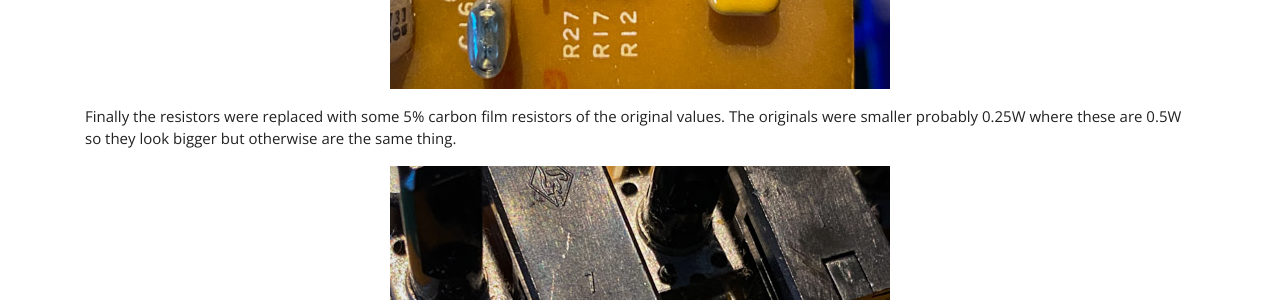
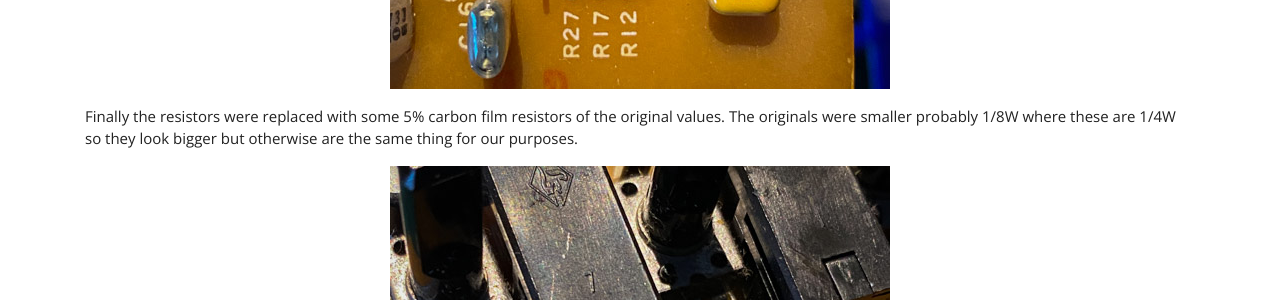
Before and after one commit to themaninthesuitcase/themaninthesuitcase.github.io, a Jekyll site: the page built from _posts/2020-12-24-Ibanez-ts5-repair.md, in a window 1280 px wide and 900 px high, scrolled down 3929 px. Shown: the part 154-454 px from the top of the window. Built offline with Jekyll 4.4.1, drawn with Linux system fonts in a browser that asks for light colours; nearby versions of some CDN libraries.

Commit message:
Correct resistor wattages.

```diff
--- a/_posts/2020-12-24-Ibanez-ts5-repair.md
+++ b/_posts/2020-12-24-Ibanez-ts5-repair.md
@@ -53,7 +53,7 @@ The diode was thankfully an easy fix.  They had kept the original and not clippe
         src="/images/2020-12-24-Ibanez-ts5-repair/IMG_4080.jpg"
         srcset="/images/2020-12-24-Ibanez-ts5-repair/IMG_4080.jpg 1x, /images/2020-12-24-Ibanez-ts5-repair/IMG_4080-2x.jpg 2x" />
 
-Finally the resistors were replaced with some 5% carbon film resistors of the original values.  The originals were smaller probably 0.25W where these are 0.5W so they look bigger but otherwise are the same thing.
+Finally the resistors were replaced with some 5% carbon film resistors of the original values.  The originals were smaller probably 1/8W where these are 1/4W so they look bigger but otherwise are the same thing for our purposes.
 
 <img class="padded center"
         alt="New resistors with the original values"
```
